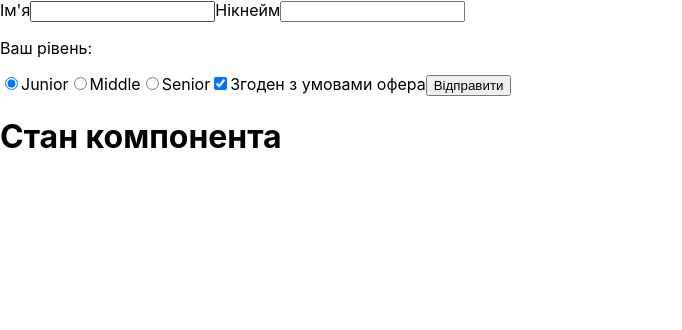
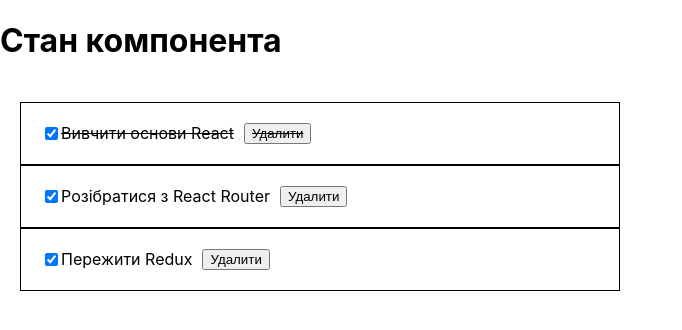
Before and after one commit to Allovallo/react-pract-03, a React (Create React App) app: page / in a window 1280 px wide. Shown: the top 330 px of the page, without its empty margins (0-682 px from the left). Built offline with nearby package versions, Linux system fonts and the light colour scheme.

Commit message:
files updated

```diff
--- a/package.json
+++ b/package.json
@@ -8,6 +8,7 @@
     "@testing-library/jest-dom": "^5.17.0",
     "@testing-library/react": "^13.4.0",
     "@testing-library/user-event": "^13.5.0",
+    "classnames": "^2.5.1",
     "date-fns": "^3.5.0",
     "nanoid": "^5.0.6",
     "prop-types": "^15.8.1",
--- a/src/App.js
+++ b/src/App.js
@@ -1,5 +1,5 @@
 import React, { Component } from 'react';
-// import ColorPicker from 'components/ColorPicker';
+import ColorPicker from 'components/ColorPicker';
 // import Counter from './components/Counter';
 // import Dropdown from 'components/Dropdown';
 import TodoList from 'components/TodoList';
@@ -17,39 +17,56 @@ import Form from 'components/Form';
 
 class App extends Component {
   state = {
-    // todos: initialTodos,
+    todos: initialTodos,
   };
 
-  // deleteTodo = todoId => {
-  //   this.setState(prevState => ({ todos: prevState.todos.filter(todo => todo.id !== todoId) }));
+  deleteTodo = todoId => {
+    this.setState(prevState => ({ todos: prevState.todos.filter(todo => todo.id !== todoId) }));
+  };
+
+  toggleCompleted = todoId => {
+    console.log(todoId);
+
+    this.setState(prevState => ({
+      todos: prevState.todos.map(todo => {
+        if (todo.id === todoId) {
+          console.log('Знайшли потрібний id!');
+          return {
+            ...todo,
+            completed: !todo.completed,
+          };
+        }
+        return todo;
+      }),
+    }));
+  };
+
+  // handleNameChange = event => {
+  //   this.setState({ name: event.currentTarget.value });
   // };
 
-  handleNameChange = event => {
-    this.setState({ name: event.currentTarget.value });
-  };
+  // handleTagChange = event => {
+  //   this.setState({ tag: event.currentTarget.value });
+  // };
 
-  handleTagChange = event => {
-    this.setState({ tag: event.currentTarget.value });
-  };
-
-  formSubmitHandler = data => {
-    console.log(data);
-  };
+  // formSubmitHandler = data => {
+  //   console.log(data);
+  // };
 
   render() {
-    // const { todos } = this.state;
+    const { todos } = this.state;
 
-    // const totalTodoCount = todos.length;
-    // const completedTodosCount = todos.reduce(
-    //   (total, todo) => (todo.completed ? total + 1 : total),
-    //   0
-    // );
+    const totalTodoCount = todos.length;
+    const completedTodosCount = todos.reduce(
+      (total, todo) => (todo.completed ? total + 1 : total),
+      0
+    );
 
     return (
       <div>
         {/* <input type="text" value={this.state.inputValue} onChange={this.handleInputChange}></input> */}
 
-        <Form onSubmit={this.formSubmitHandler} />
+        {/* <Form onSubmit={this.formSubmitHandler} /> */}
 
         <h1>Стан компонента</h1>
         {/* <Counter initialValue={10} />
@@ -61,7 +78,11 @@ class App extends Component {
           <p>Кількість виконаних todo`шек: {completedTodosCount}</p>
         </div> */}
 
-        {/* <TodoList todos={todos} onDeleteTodo={this.deleteTodo} /> */}
+        <TodoList
+          todos={todos}
+          onDeleteTodo={this.deleteTodo}
+          onToggleCompleted={this.toggleCompleted}
+        />
       </div>
     );
   }
--- a/src/components/ColorPicker/ColorPicker.css
+++ b/src/components/ColorPicker/ColorPicker.css
@@ -7,9 +7,6 @@
 
 .ColorPicker__title {
     line-height: 1.3;
-    /* margin: 0;
-    padding: 30px 0;
-    width: 100%; */
     text-transform: uppercase;
     text-align: center;
 }
--- a/src/components/ColorPicker/ColorPicker.js
+++ b/src/components/ColorPicker/ColorPicker.js
@@ -1,4 +1,5 @@
 import React, { Component } from 'react';
+import classNames from 'classnames';
 import './ColorPicker.css';
 
 class ColorPicker extends Component {
@@ -11,13 +12,14 @@ class ColorPicker extends Component {
   };
 
   makeOptionClassName = index => {
-    const optionClasses = ['ColorPicker__option'];
-
-    if (index === this.state.activeOptionIdx) {
-      optionClasses.push('ColorPicker__option--active');
-    }
-
-    return optionClasses.join(' ');
+    // return classNames('ColorPicker__option', {
+    //   'ColorPicker__option--active': index === this.state.activeOptionIdx,
+    // });
+    // const optionClasses = ['ColorPicker__option'];
+    // if (index === this.state.activeOptionIdx) {
+    //   optionClasses.push('ColorPicker__option--active');
+    // }
+    // return optionClasses.join(' ');
   };
 
   render() {
@@ -33,7 +35,9 @@ class ColorPicker extends Component {
           {this.props.options.map(({ label, color }, index) => (
             <button
               key={label}
-              className={this.makeOptionClassName(index)}
+              className={classNames('ColorPicker__option', {
+                'ColorPicker__option--active': index === this.state.activeOptionIdx,
+              })}
               style={{ backgroundColor: color }}
               onClick={() => this.setActineIdx(index)}
             ></button>
--- a/src/components/TodoList/TodoList.css
+++ b/src/components/TodoList/TodoList.css
@@ -15,3 +15,16 @@
     margin-bottom: 0;
     margin-right: 10px;
 }
+
+.TodoList__item--completed {
+    text-decoration: line-through;
+}
+
+.TodoList__button {
+    border: none;
+    font: inherit;
+    cursor: pointer;
+    outline: none;
+}
+
+.TodoList__checkbox {}
--- a/src/components/TodoList/TodoList.js
+++ b/src/components/TodoList/TodoList.js
@@ -1,12 +1,24 @@
 import React from 'react';
+import classNames from 'classnames';
 import './TodoList.css';
 
-const TodoList = ({ todos, onDeleteTodo }) => (
+const TodoList = ({ todos, onDeleteTodo, onToggleCompleted }) => (
   <ul className="TodoList">
-    {todos.map(({ id, text }) => (
-      <li key={id} className="TodoList__item">
+    {todos.map(({ id, text, completed }) => (
+      <li
+        key={id}
+        className={classNames('TodoList__item', { 'TodoList__item--completed': completed })}
+      >
+        <input
+          type="checkbox"
+          className="TodoList__checkbox"
+          checked="completed"
+          onChange={() => onToggleCompleted(id)}
+        />
         <p className="TodoList__text">{text}</p>
-        <button onClick={() => onDeleteTodo(id)}>Удалити</button>
+        <button type="button" className="TodoList__btn" onClick={() => onDeleteTodo(id)}>
+          Удалити
+        </button>
       </li>
     ))}
   </ul>
```
Also changed, not shown: 1 other file (tests, documents, lock files or other folders).
